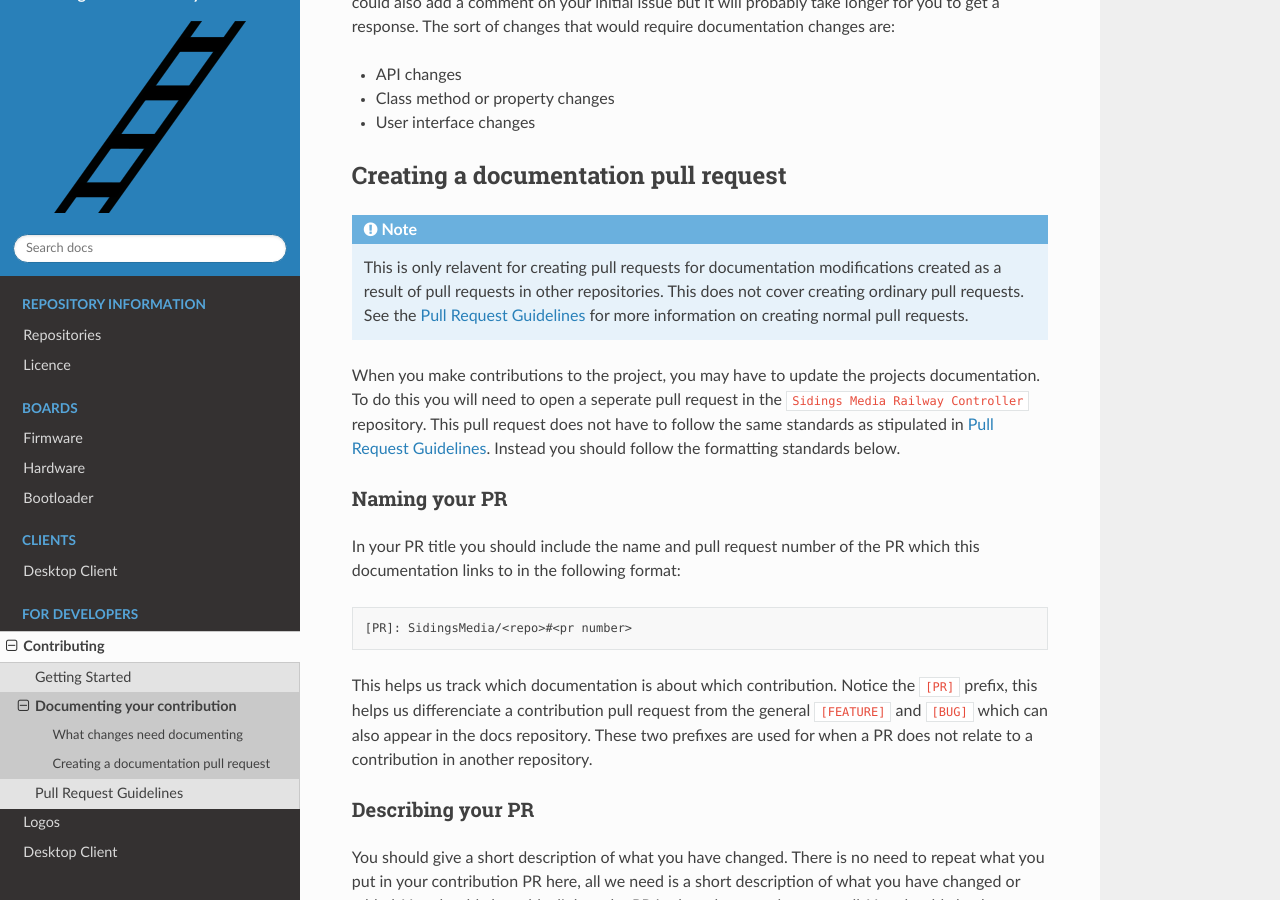
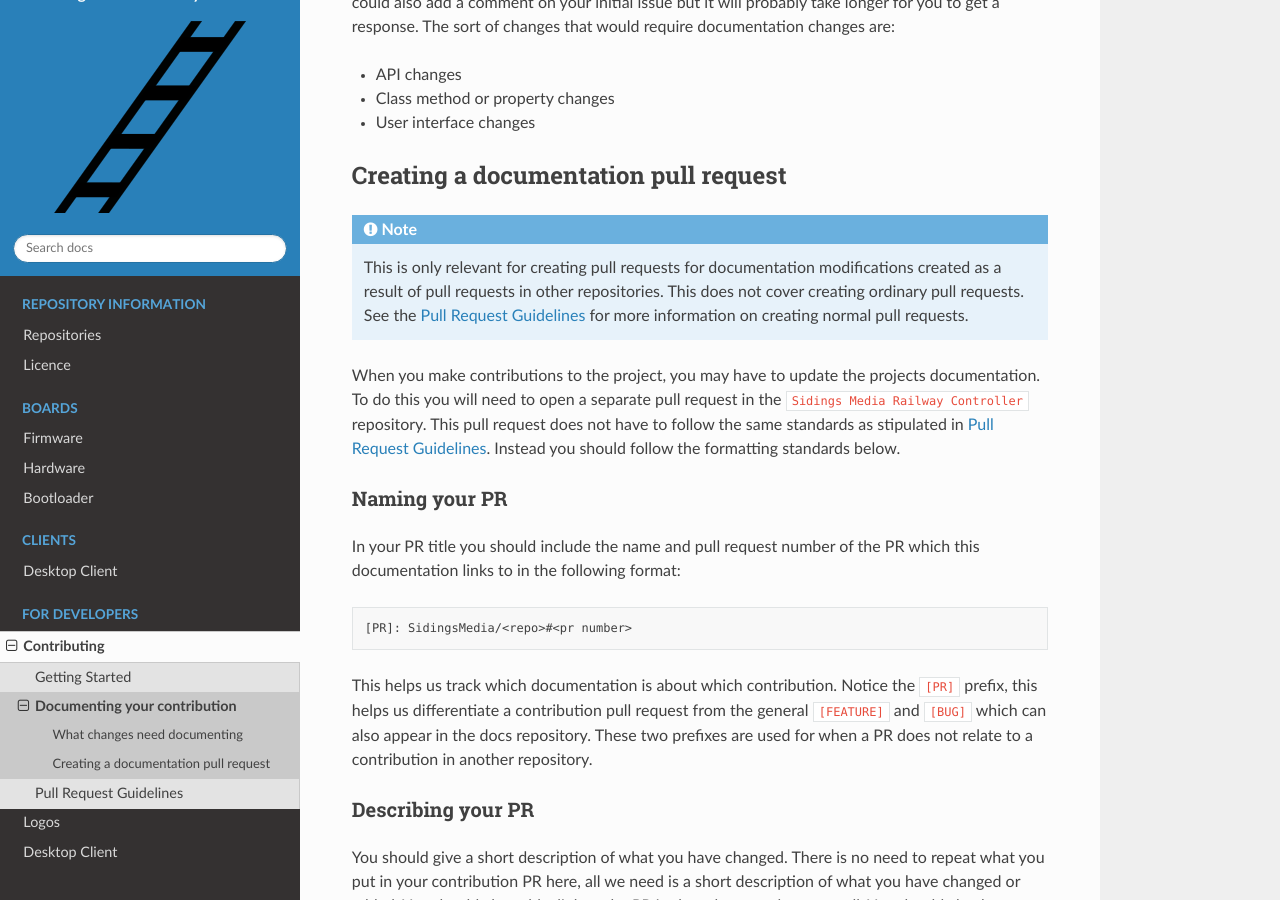
Before and after one commit to SidingsMedia/Sidings-Media-Railway-Controller, a Sphinx documentation site: the page built from docs/developers/contributing/documentation.rst, in a window 1280 px wide and 900 px high, scrolled down 492 px. Built offline with Sphinx 7.4.7 and the Read the Docs theme 2.0.0, drawn with Linux system fonts in a browser that asks for light colours.

Commit message:
Fixed spelling from 8cf44a3fec62e2335786d694b353357e87e6e94f
Signed-off-by: Computroniks <mnickson@sidingsmedia.com>

```diff
--- a/docs/developers/contributing/documentation.rst
+++ b/docs/developers/contributing/documentation.rst
@@ -27,14 +27,14 @@ Creating a documentation pull request
 
 .. note::
 
-    This is only relavent for creating pull requests for documentation
+    This is only relevant for creating pull requests for documentation
     modifications created as a result of pull requests in other
     repositories. This does not cover creating ordinary pull requests.
     See the :doc:`/developers/contributing/pr-guide` for more
     information on creating normal pull requests.
 
 When you make contributions to the project, you may have to update the
-projects documentation. To do this you will need to open a seperate pull
+projects documentation. To do this you will need to open a separate pull
 request in the ``Sidings Media Railway Controller`` repository. This
 pull request does not have to follow the same standards as stipulated in
 :doc:`/developers/contributing/pr-guide`. Instead you should follow the
@@ -51,7 +51,7 @@ the PR which this documentation links to in the following format:
     [PR]: SidingsMedia/<repo>#<pr number>
 
 This helps us track which documentation is about which contribution.
-Notice the ``[PR]`` prefix, this helps us differenciate a contribution
+Notice the ``[PR]`` prefix, this helps us differentiate a contribution
 pull request from the general ``[FEATURE]`` and ``[BUG]`` which can also
 appear in the docs repository. These two prefixes are used for when a PR
 does not relate to a contribution in another repository.
```
Also changed, not shown: 2 other files.
